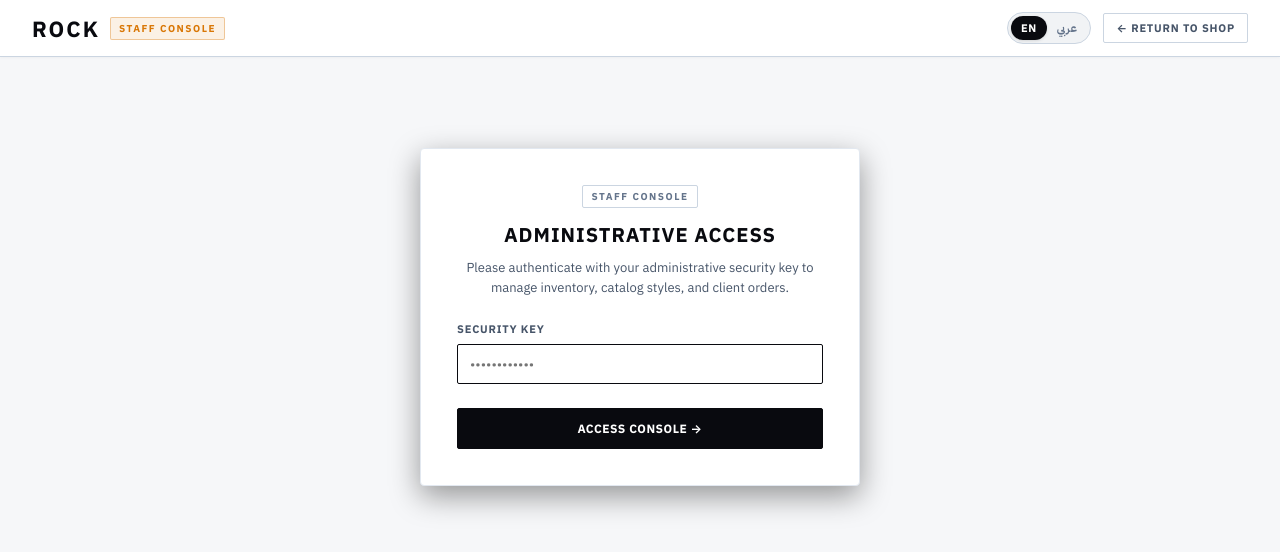
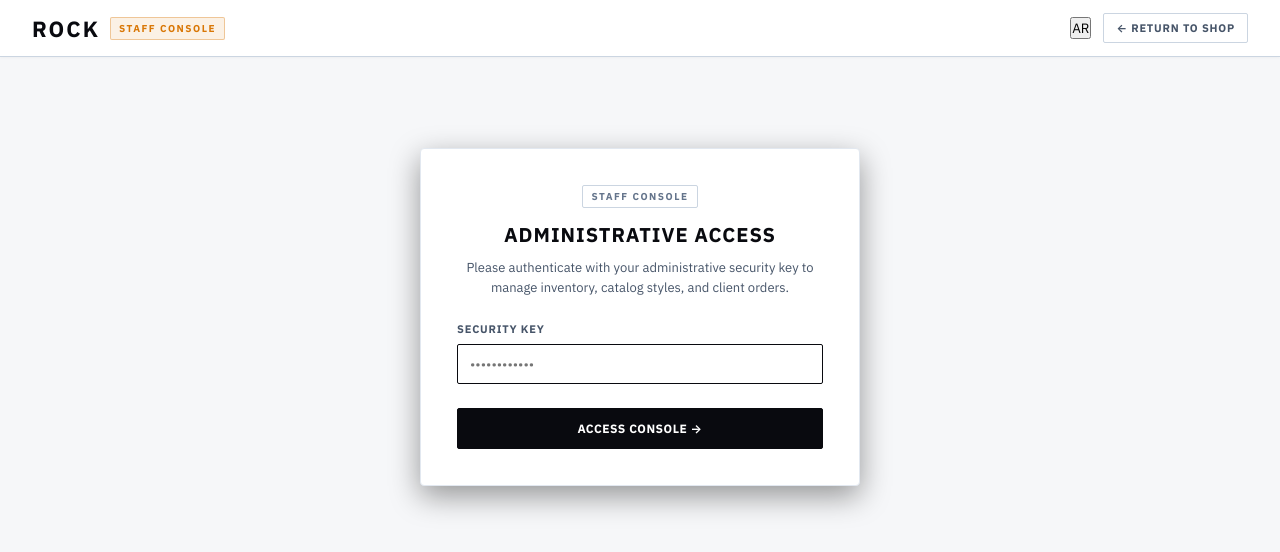
Before and after one commit to nullopt-t/nti-shop, an Angular app in the folder frontend/: page /manager/login in a window 1280 px wide. Shown: the top 552 px of the page. Built offline with nearby package versions, Linux system fonts and the light colour scheme.

Commit message:
style: align manager language button to match public navbar toggle button

```diff
--- a/frontend/src/app/app.html
+++ b/frontend/src/app/app.html
@@ -10,10 +10,14 @@
       </div>
 
       <div class="manager-header-actions">
-        <div class="lang-switcher-pill" (click)="langService.toggleLanguage()" [title]="langService.currentLanguage() === 'en' ? 'التبديل إلى العربية' : 'Switch to English'">
-          <span class="lang-opt" [class.active]="langService.currentLanguage() === 'en'">EN</span>
-          <span class="lang-opt" [class.active]="langService.currentLanguage() === 'ar'">عربي</span>
-        </div>
+        <button
+          type="button"
+          class="btn-lang-toggle"
+          (click)="langService.toggleLanguage()"
+          [title]="langService.currentLanguage() === 'en' ? 'التبديل إلى العربية' : 'Switch to English'"
+        >
+          {{ langService.currentLanguage() === 'en' ? 'AR' : 'EN' }}
+        </button>
 
         @if (authService.isAuthenticated()) {
           <a routerLink="/" class="btn-shop-preview" title="View Public Storefront">
--- a/frontend/src/app/app.scss
+++ b/frontend/src/app/app.scss
@@ -54,39 +54,6 @@
     display: flex;
     align-items: center;
     gap: 12px;
-
-    .lang-switcher-pill {
-      display: inline-flex;
-      align-items: center;
-      background: var(--bg-surface-elevated, #f1f3f5);
-      border: 1px solid var(--border-medium);
-      border-radius: 20px;
-      padding: 3px;
-      cursor: pointer;
-      user-select: none;
-      transition: all 0.2s ease;
-
-      &:hover {
-        border-color: #090a0f;
-      }
-
-      .lang-opt {
-        padding: 4px 10px;
-        font-family: var(--font-display);
-        font-size: 11px;
-        font-weight: 700;
-        letter-spacing: 0.5px;
-        color: var(--text-muted);
-        border-radius: 16px;
-        transition: all 0.2s cubic-bezier(0.16, 1, 0.3, 1);
-
-        &.active {
-          background: #090a0f;
-          color: #ffffff;
-          box-shadow: 0 1px 3px rgba(0, 0, 0, 0.12);
-        }
-      }
-    }
 
     .btn-shop-preview {
       font-family: var(--font-display);
@@ -229,7 +196,6 @@
   font-weight: 800;
   letter-spacing: 1px;
   padding: 7px 12px;
-    margin-left: 6px;
   background: var(--bg-surface);
   border: 1px solid var(--border-medium);
   border-radius: var(--radius-xs);
```
Lines whose indentation alone changed are shown as unchanged.
